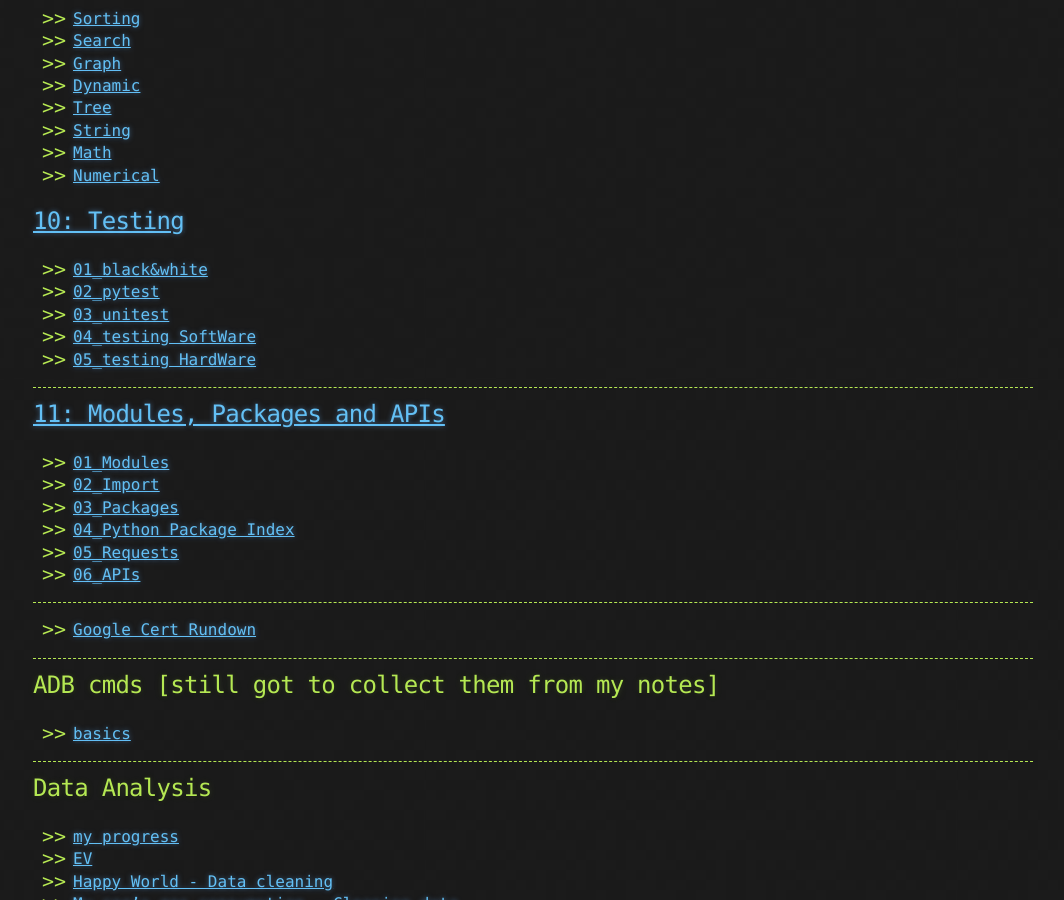
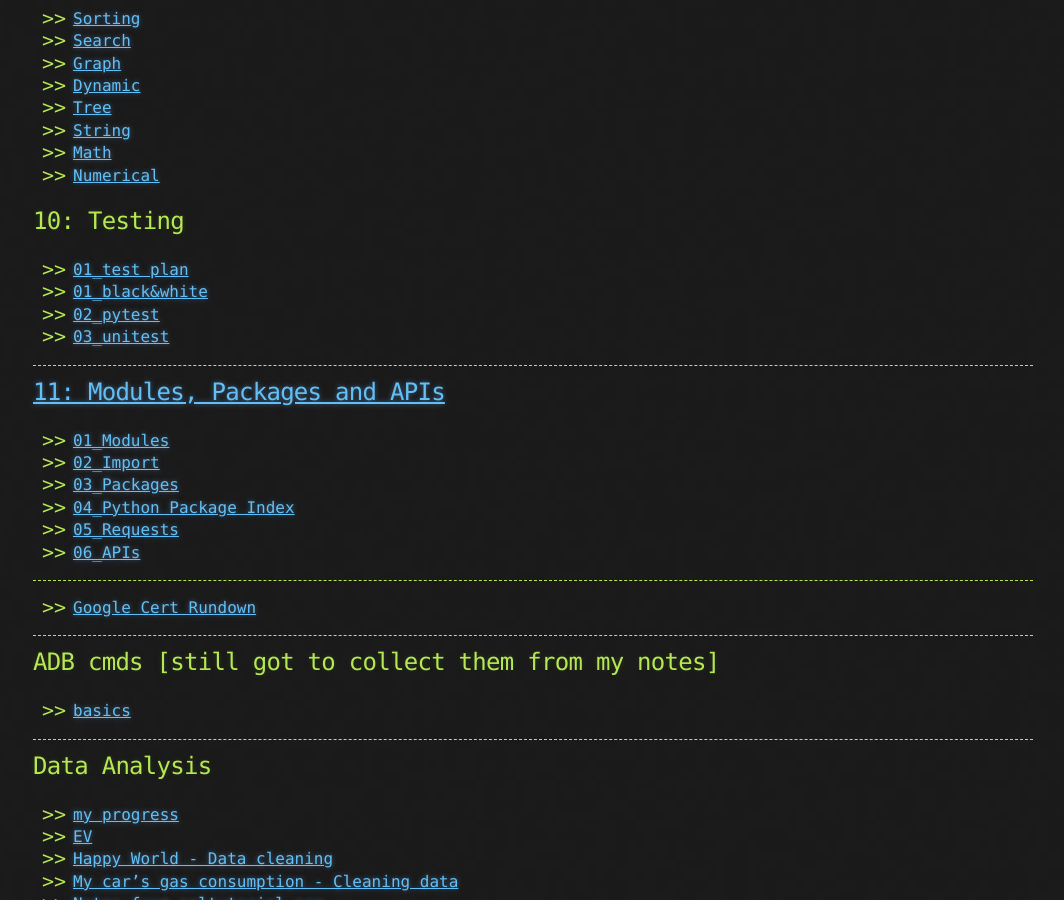
Before and after one commit to sciustechnologia/sciustechnologia.github.io, a Jekyll site: the page built from index.md, in a window 1280 px wide and 900 px high, scrolled down 5473 px. Shown: the whole window, without its empty margins (107-1171 px from the left). Built offline with Jekyll 4.4.1, drawn with Linux system fonts in a browser that asks for light colours.

Commit message:
Update index.md

```diff
--- a/index.md
+++ b/index.md
@@ -232,13 +232,12 @@ Testing AI
 - [Math](./python/10_algos/1007.html)
 - [Numerical](./python/10_algos/1008.html)
 
-## [10: Testing](./python/11_testing/11.html)
+## 10: Testing
 
+- [01_test plan](./python/11_testing/11.html)
 - [01_black&white](./python/11_testing/1101.html)
 - [02_pytest](./python/11_testing/1102_pytest.html)
 - [03_unitest](./python/11_testing/1103.html)
-- [04_testing SoftWare](./python/11_testing/1104_testingSW.html)
-- [05_testing HardWare](./python/11_testing/1105_testingHW.html)
 
 ---
 
```
